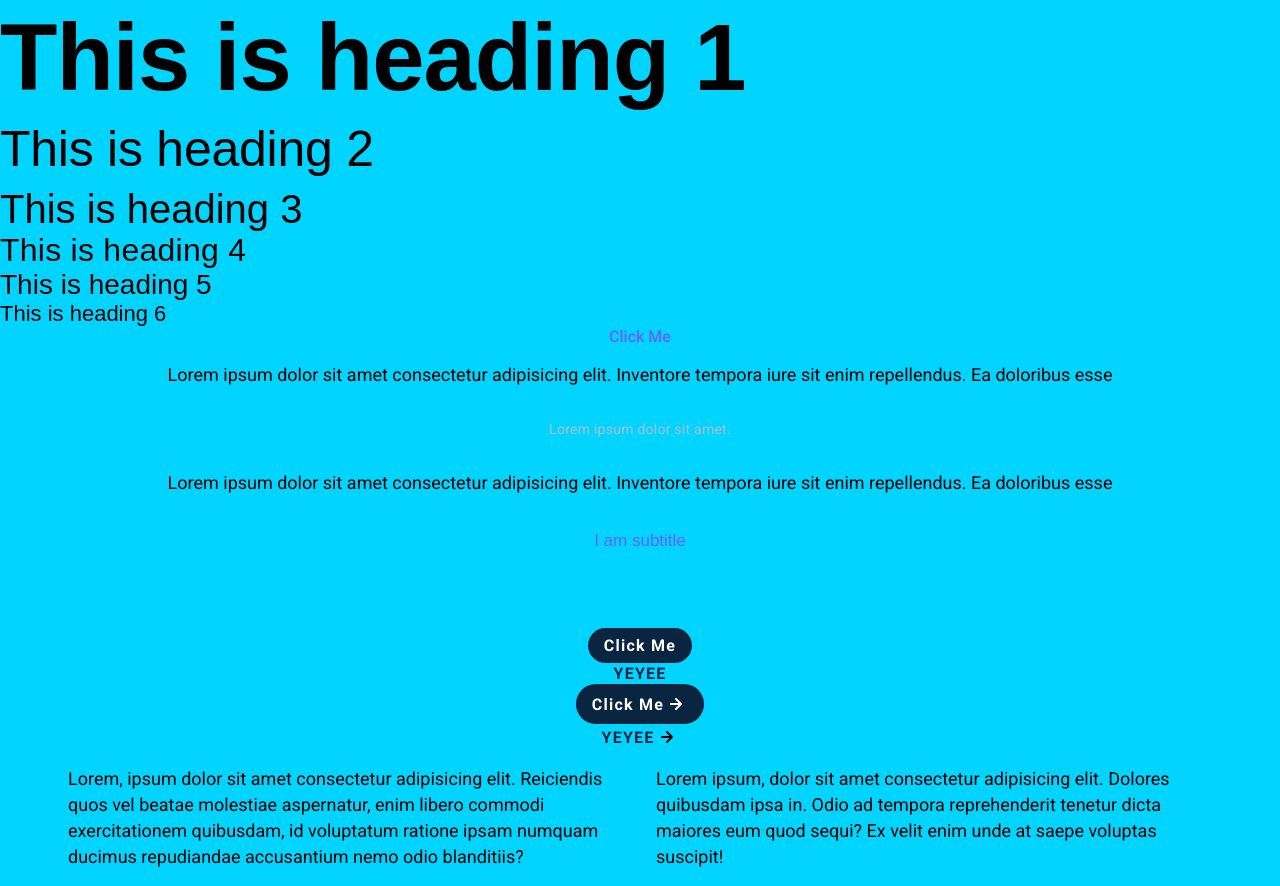
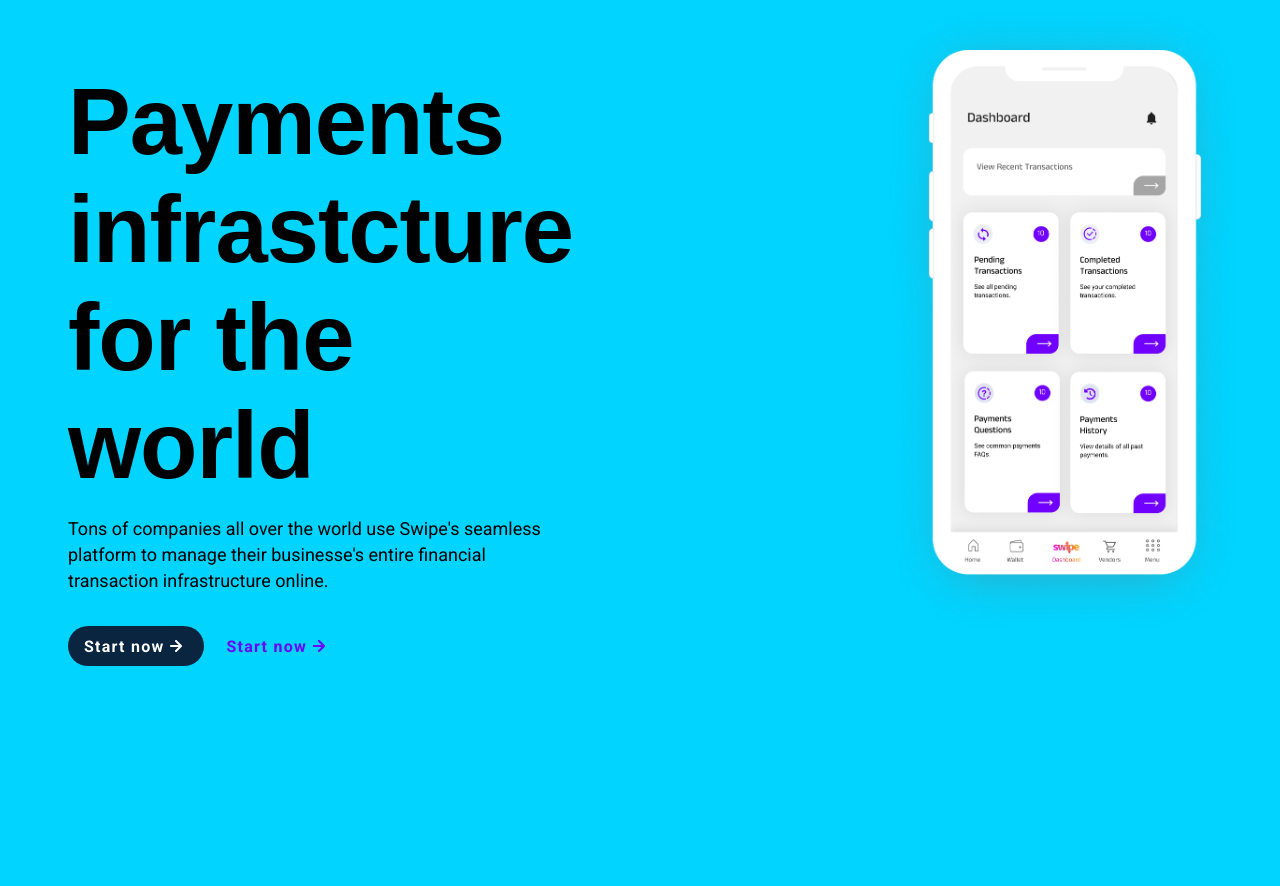
Before and after one commit to Paul-Annay/swipe, a plain HTML site: page index.html in a window 1280 px wide. Shown: the part 55-941 px from the top of the page. After the commit the page ends 801 px from the top, so only its background shows below. Drawn offline with Linux system fonts and the light colour scheme; a web font is replaced by a local one.

Commit message:
Styled the hero Section

```diff
--- a/index.css
+++ b/index.css
@@ -269,3 +269,33 @@ a:hover {
 }
 
 /* NAVBAR */
+
+/* HERO */
+
+main {
+    margin: var(--spacing-xl) 0;
+}
+
+.button-container {
+    display: flex;
+    margin: var(--spacing-md) 0;
+}
+
+.button-container button:nth-of-type(2) {
+    margin: 0 0 0 var(--spacing-md);
+    color: var(--purple-2);
+}
+
+.hero p {
+    max-width: 480px;
+}
+
+.hero .hero-phone-container {
+    height: 564px;
+    align-items: flex-end;
+}
+
+.hero-phone {
+    height: 628px;
+    transform: translate(32px, -32px);
+}
--- a/index.html
+++ b/index.html
@@ -25,46 +25,34 @@
         </ul>
         <button class="primary-button navbar-button">Sign In</button>
     </nav>
-    <h1>This is heading 1</h1>
-    <h2>This is heading 2</h2>
-    <h3>This is heading 3</h3>
-    <h4>This is heading 4</h4>
-    <h5>This is heading 5</h5>
-    <h6>This is heading 6</h6>
-    <a href="#click">Click Me</a>
-    <p>Lorem ipsum dolor sit amet consectetur adipisicing elit. Inventore tempora iure sit enim repellendus. Ea
-        doloribus esse</p>
-    <p class="secondary-text">Lorem ipsum dolor sit amet.</p>
-    <p>Lorem ipsum dolor sit amet consectetur adipisicing elit. Inventore tempora iure sit enim repellendus. Ea
-        doloribus esse</p>
-    <p class="subtitle">I am subtitle</p>
-    <p class="subtitle2">I am subtitle</p>
+    <main>
 
-    <button class="primary-button">Click Me</button>
-    <button class="secondary-button">YEYEE</button>
+        <div class="hero">
+            <div class="section-container two-column">
+                <div class="col-left">
+                    <h1>Payments infrastcture for the world</h1>
+                    <p>Tons of companies all over the world use Swipe's seamless platform to manage their businesse's
+                        entire
+                        financial transaction infrastructure online.</p>
+                    <div class="button-container">
+
                         <button class="primary-button with-icon">
-        Click Me
+                            Start now
                             <img src="./assets/arrow-right-light.svg" alt="right arrow">
                         </button>
                         <button class="secondary-button with-icon">
-        YEYEE
-        <img src="./assets/arrow-right-dark.svg" alt="right arrow">
+                            Start now
+                            <img src="./assets/arrow-right-purple.svg" alt="right arrow">
                         </button>
+                    </div>
 
-    <div class="section-container">
-        <div class="two-column">
-            <div class="col-left">
-                <p>Lorem, ipsum dolor sit amet consectetur adipisicing elit. Reiciendis quos vel beatae molestiae
-                    aspernatur, enim libero commodi exercitationem quibusdam, id voluptatum ratione ipsam numquam
-                    ducimus repudiandae accusantium nemo odio blanditiis?</p>
                 </div>
-            <div class="col-right">
-                <p>Lorem ipsum, dolor sit amet consectetur adipisicing elit. Dolores quibusdam ipsa in. Odio ad tempora
-                    reprehenderit tenetur dicta maiores eum quod sequi? Ex velit enim unde at saepe voluptas suscipit!
-                </p>
+                <div class="col-right hero-phone-container">
+                    <img class="hero-phone" src="./assets/hero-phone.png" alt="Hero Image">
                 </div>
             </div>
         </div>
+    </main>
 
 </body>
 
```
Lines whose indentation alone changed are shown as unchanged.
